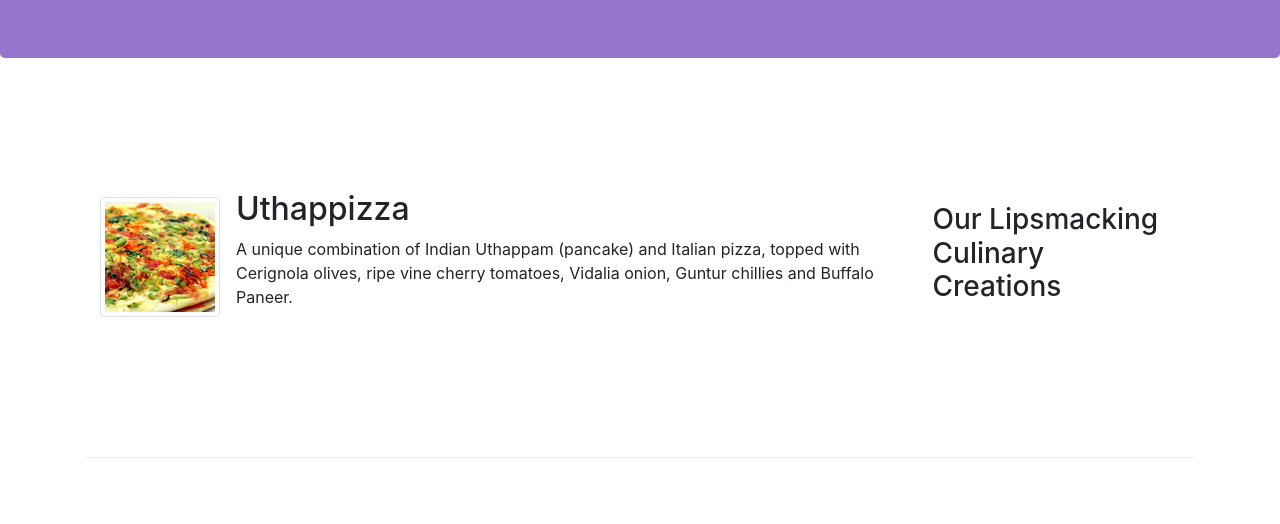
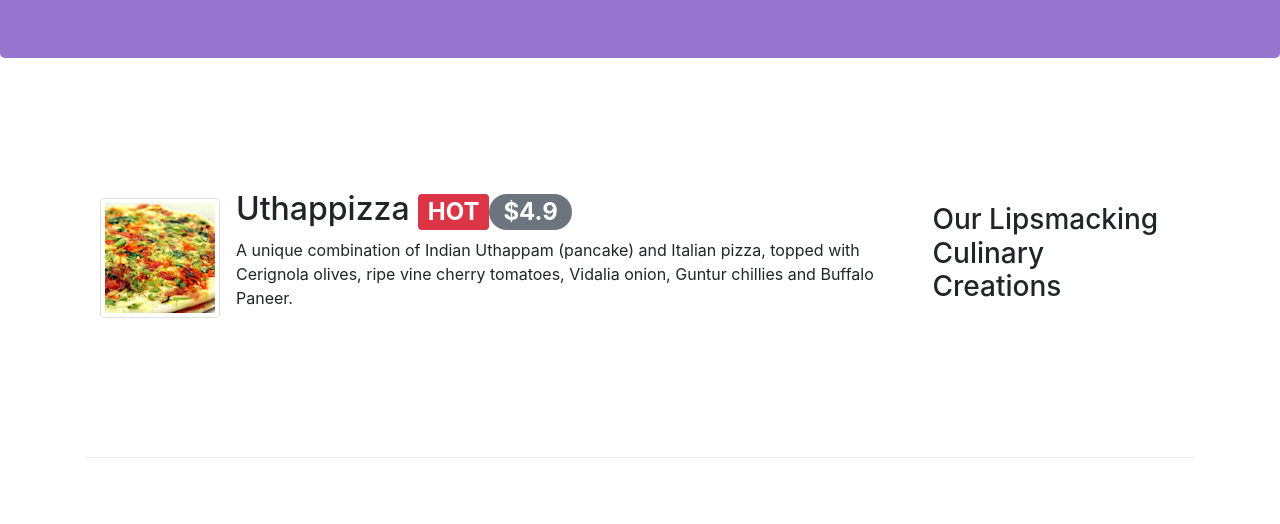
Before and after one commit to Scientist-Ansh/Bootstrap-module1, a website: page index.html in a window 1280 px wide. Shown: the part 276-800 px from the top of the page. Drawn offline with nearby package versions, Linux system fonts and the light colour scheme.

Commit message:
alertinf users

```diff
--- a/index.html
+++ b/index.html
@@ -62,7 +62,7 @@
                 <div class="media">
                     <img src="img/uthappizza.png" class="d-flex mr-3 img-thumbnail align-self-center">
                     <div class="media-body">
-                            <h2 class="mt-0">Uthappizza</h2>
+                            <h2 class="mt-0">Uthappizza <span class="badge badge-danger">HOT</span><span class="badge badge-pill badge-secondary">$4.9</span></h2>
                             <p class="d-none d-sm-block">A unique combination of Indian Uthappam (pancake) and Italian pizza, topped
                                 with Cerignola olives, ripe vine cherry tomatoes, Vidalia onion, Guntur chillies and Buffalo Paneer.
                             </p>
```
